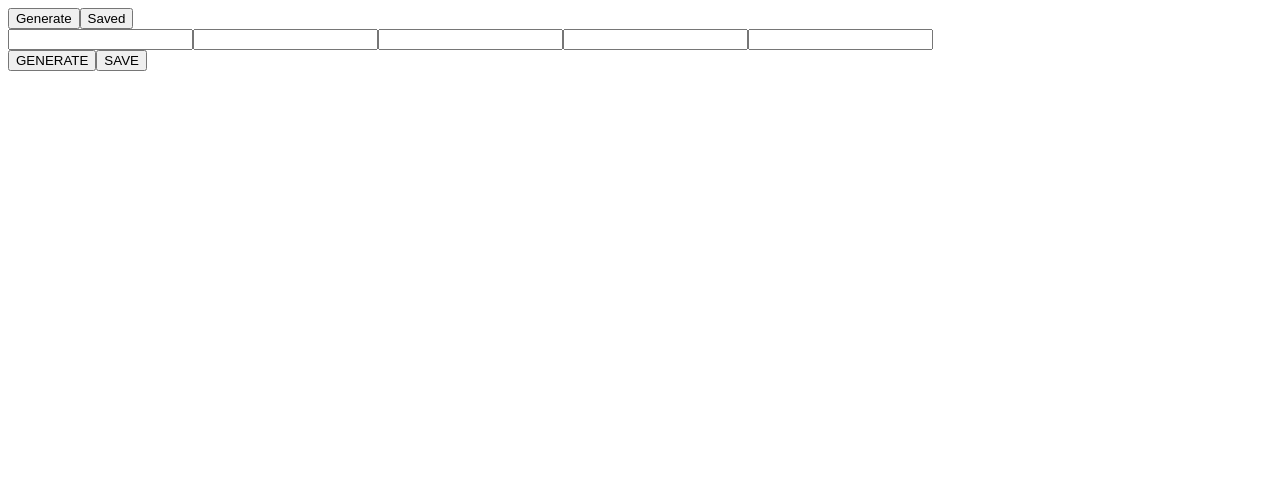
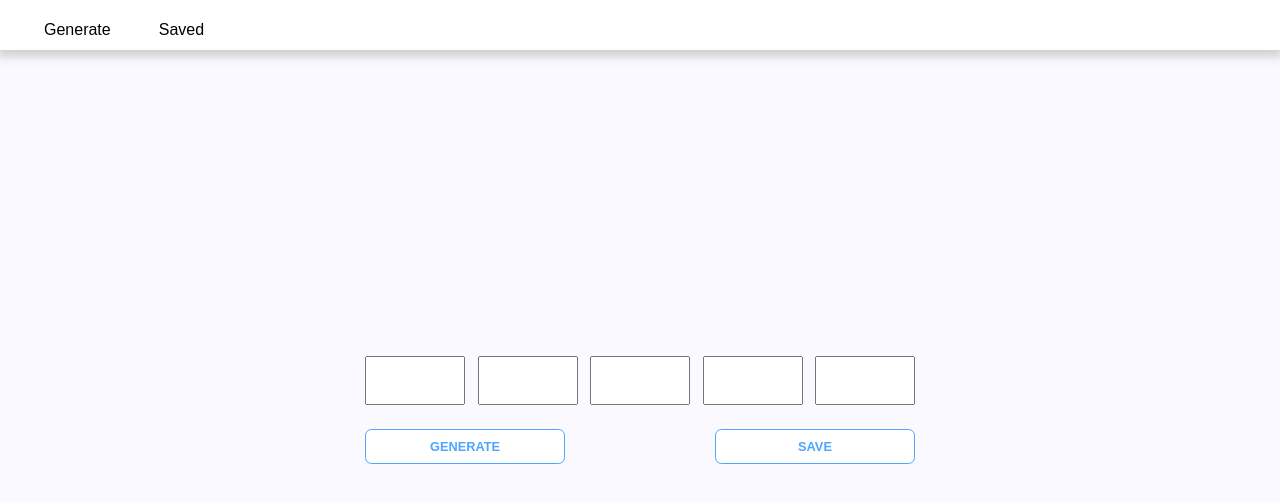
Before and after one commit to dbedggood/typescript-react-assignment, a React (Create React App) app: page / in a window 1280 px wide. Shown: the top 502 px of the page. Built offline with nearby package versions, Linux system fonts and the light colour scheme.

Commit message:
Add styling (styled-components)

```diff
--- a/package.json
+++ b/package.json
@@ -12,11 +12,13 @@
     "@types/react-dom": "^16.9.8",
     "@types/react-redux": "^7.1.9",
     "@types/redux": "^3.6.0",
+    "@types/styled-components": "^5.1.2",
     "react": "^16.13.1",
     "react-dom": "^16.13.1",
     "react-redux": "^7.2.1",
     "react-scripts": "3.4.3",
     "redux": "^4.0.5",
+    "styled-components": "^5.1.1",
     "typescript": "^3.7.5"
   },
   "scripts": {
--- a/src/App.tsx
+++ b/src/App.tsx
@@ -2,16 +2,27 @@ import React, { useState } from "react"
 import NavBar from "./components/NavBar"
 import GeneratePage from "./components/GeneratePage"
 import SavedPage from "./components/SavedPage"
+import styled from "styled-components"
+
+const Main = styled("div")`
+    font-size: 1.5rem;
+    display: flex;
+    justify-content: center;
+    height: 90vh;
+    min-height: 400px;
+`
 
 const App = () => {
     const [page, setPage] = useState("generate")
 
     return (
-        <div>
+        <React.Fragment>
             <NavBar setCurrentPage={setPage}></NavBar>
-            {page === "generate" && <GeneratePage></GeneratePage>}
-            {page === "saved" && <SavedPage></SavedPage>}
-        </div>
+            <Main>
+                {page === "generate" && <GeneratePage></GeneratePage>}
+                {page === "saved" && <SavedPage></SavedPage>}
+            </Main>
+        </React.Fragment>
     )
 }
 
--- a/src/components/GeneratePage.tsx
+++ b/src/components/GeneratePage.tsx
@@ -3,6 +3,38 @@ import { useDispatch } from "react-redux"
 import { savePins } from "../redux"
 import SetOfPins from "../components/SetOfPins"
 import generatePins from "../generatePins"
+import styled from "styled-components"
+
+const PageContent = styled("div")`
+    display: flex;
+    flex-direction: column;
+    justify-content: center;
+    height: 100%;
+`
+
+const ButtonDiv = styled("div")`
+    margin-top: 1em;
+    display: flex;
+    justify-content: space-between;
+`
+
+const BlueButton = styled("button")`
+    width: 200px;
+    padding: 0.7em 1.5em;
+    font-weight: 700;
+    font-size: 0.8rem;
+    color: #4da6ff;
+    border: solid 1px #4da6ff;
+    border-radius: 0.5em;
+    background-color: #ffffff;
+    &:hover,
+    :focus {
+        outline: none;
+        color: #ffffff;
+        background-color: #4da6ff;
+        transition: 0.3s;
+    }
+`
 
 const GeneratePage = () => {
     const [pins, setPins] = useState<string[]>(["", "", "", "", ""])
@@ -17,13 +49,15 @@ const GeneratePage = () => {
     }
 
     return (
-        <div>
-            <div>
-                <SetOfPins pins={pins}></SetOfPins>
-            </div>
-            <button onClick={() => handleGenerate()}>GENERATE</button>
-            <button onClick={() => handleSave()}>SAVE</button>
-        </div>
+        <PageContent>
+            <SetOfPins pins={pins}></SetOfPins>
+            <ButtonDiv>
+                <BlueButton onClick={() => handleGenerate()}>
+                    GENERATE
+                </BlueButton>
+                <BlueButton onClick={() => handleSave()}>SAVE</BlueButton>
+            </ButtonDiv>
+        </PageContent>
     )
 }
 
--- a/src/components/NavBar.tsx
+++ b/src/components/NavBar.tsx
@@ -1,11 +1,41 @@
 import React from "react"
+import styled from "styled-components"
+
+const Navigation = styled("div")`
+    font-size: 1.5rem;
+    padding-left: 0.5em;
+    background: #ffffff;
+    width: 100%;
+    box-shadow: 0 3px 10px 3px #ccc;
+    height: 5vh;
+    min-height: 50px;
+    display: flex;
+`
+
+const NavButton = styled("button")`
+    text-decoration: none;
+    font-size: 1rem;
+    padding: 0.5em 1em 0.3em 1em;
+    margin: 0.5em 0 0 1em;
+    background: #ffffff;
+    border: none;
+    border-bottom: solid 2px #ffffff;
+    &:hover,
+    :focus {
+        outline: none;
+        border-bottom: solid 2px #4da6ff;
+        transition: 0.3s;
+    }
+`
 
 const NavBar = ({ setCurrentPage }: any) => {
     return (
-        <div>
-            <button onClick={() => setCurrentPage("generate")}>Generate</button>
-            <button onClick={() => setCurrentPage("saved")}>Saved</button>
-        </div>
+        <Navigation>
+            <NavButton onClick={() => setCurrentPage("generate")}>
+                Generate
+            </NavButton>
+            <NavButton onClick={() => setCurrentPage("saved")}>Saved</NavButton>
+        </Navigation>
     )
 }
 
--- a/src/components/SavedPage.tsx
+++ b/src/components/SavedPage.tsx
@@ -4,6 +4,40 @@ import { deletePins, updateName } from "../redux"
 import SetOfPins from "../components/SetOfPins"
 import RootState from "../types/RootState"
 import PinGroup from "../types/PinGroup"
+import styled from "styled-components"
+
+const PageContent = styled("div")`
+    margin-top: 2em;
+`
+
+const Row = styled("div")`
+    display: flex;
+    justify-content: space-between;
+    align-items: center;
+    min-width: 850px;
+    margin-bottom: 1em;
+`
+
+const NameInput = styled("input")`
+    padding: 1.1em 1em;
+`
+
+const DeleteButton = styled("button")`
+    padding: 0.7em 1em;
+    font-weight: 700;
+    font-size: 0.8rem;
+    color: #ffffff;
+    border: solid 1px #c0392b;
+    border-radius: 0.3em;
+    background-color: #c0392b;
+    &:hover,
+    :focus {
+        outline: none;
+        color: #c0392b;
+        background-color: #ffffff;
+        transition: 0.3s;
+    }
+`
 
 const SavedPage = () => {
     const dispatch = useDispatch()
@@ -28,18 +62,20 @@ const SavedPage = () => {
 
     const boxedPinGroups = namedPinGroups.map((group, groupIndex) => {
         return (
-            <div key={groupIndex}>
-                <input
+            <Row key={groupIndex}>
+                <NameInput
                     value={group.name}
                     onChange={(event) => handleNameChange(event, group)}
-                ></input>
+                ></NameInput>
                 <SetOfPins pins={group.pins}></SetOfPins>
-                <button onClick={() => handleDelete(group.pins)}>DELETE</button>
-            </div>
+                <DeleteButton onClick={() => handleDelete(group.pins)}>
+                    DELETE
+                </DeleteButton>
+            </Row>
         )
     })
 
-    return <div>{boxedPinGroups}</div>
+    return <PageContent>{boxedPinGroups}</PageContent>
 }
 
 export default SavedPage
--- a/src/components/SetOfPins.tsx
+++ b/src/components/SetOfPins.tsx
@@ -1,10 +1,18 @@
 import React from "react"
+import PinInput from "../ui/PinInput"
+import styled from "styled-components"
+
+const Set = styled("div")`
+    display: flex;
+    justify-content: space-between;
+    width: 550px;
+`
 
 const SetOfPins = ({ pins }: any) => {
     const pinBoxes = pins.map((pin: string, index: number) => {
-        return <input readOnly value={pin} key={index}></input>
+        return <PinInput readOnly value={pin} key={index}></PinInput>
     })
-    return <div>{pinBoxes}</div>
+    return <Set>{pinBoxes}</Set>
 }
 
 export default SetOfPins
--- a/src/index.tsx
+++ b/src/index.tsx
@@ -3,10 +3,22 @@ import ReactDOM from "react-dom"
 import { Provider } from "react-redux"
 import store from "./redux"
 import App from "./App"
+import { createGlobalStyle } from "styled-components"
+
+const GlobalStyle = createGlobalStyle`
+    * {
+        box-sizing: border-box;
+    }
+    body {
+        margin: 0 auto;
+        background: #f9f9ff;
+    }
+`
 
 ReactDOM.render(
     <Provider store={store}>
         <React.StrictMode>
+            <GlobalStyle />
             <App />
         </React.StrictMode>
     </Provider>,
--- /dev/null
+++ b/src/ui/PinInput.tsx
@@ -0,0 +1,11 @@
+import styled from "styled-components"
+
+export default styled("input")`
+    text-decoration: none;
+    text-align: center;
+    font-size: 1.3rem;
+    padding: 0.5em 0;
+    padding-left: 0.2em;
+    letter-spacing: 0.3em;
+    width: 100px;
+`
```
Also changed, not shown: 1 other file (tests, documents, lock files or other folders).
